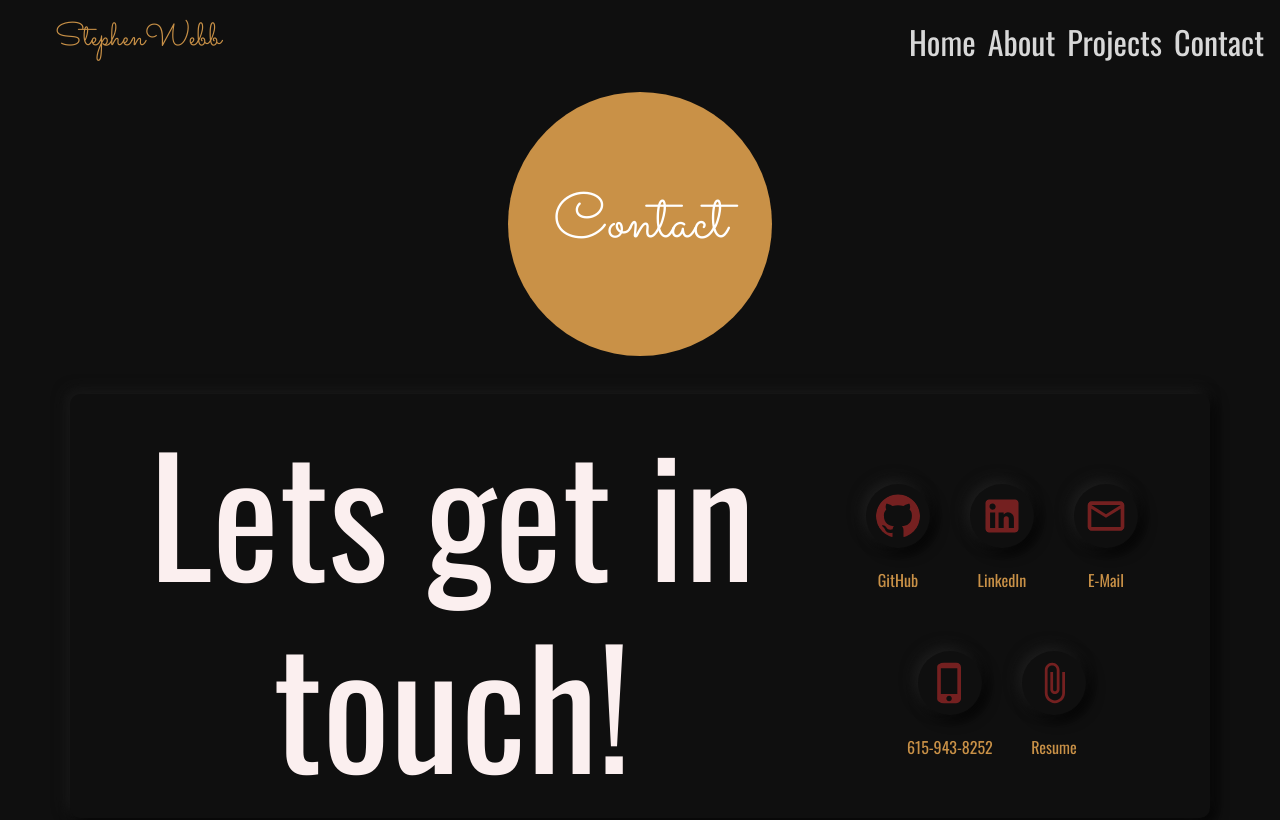
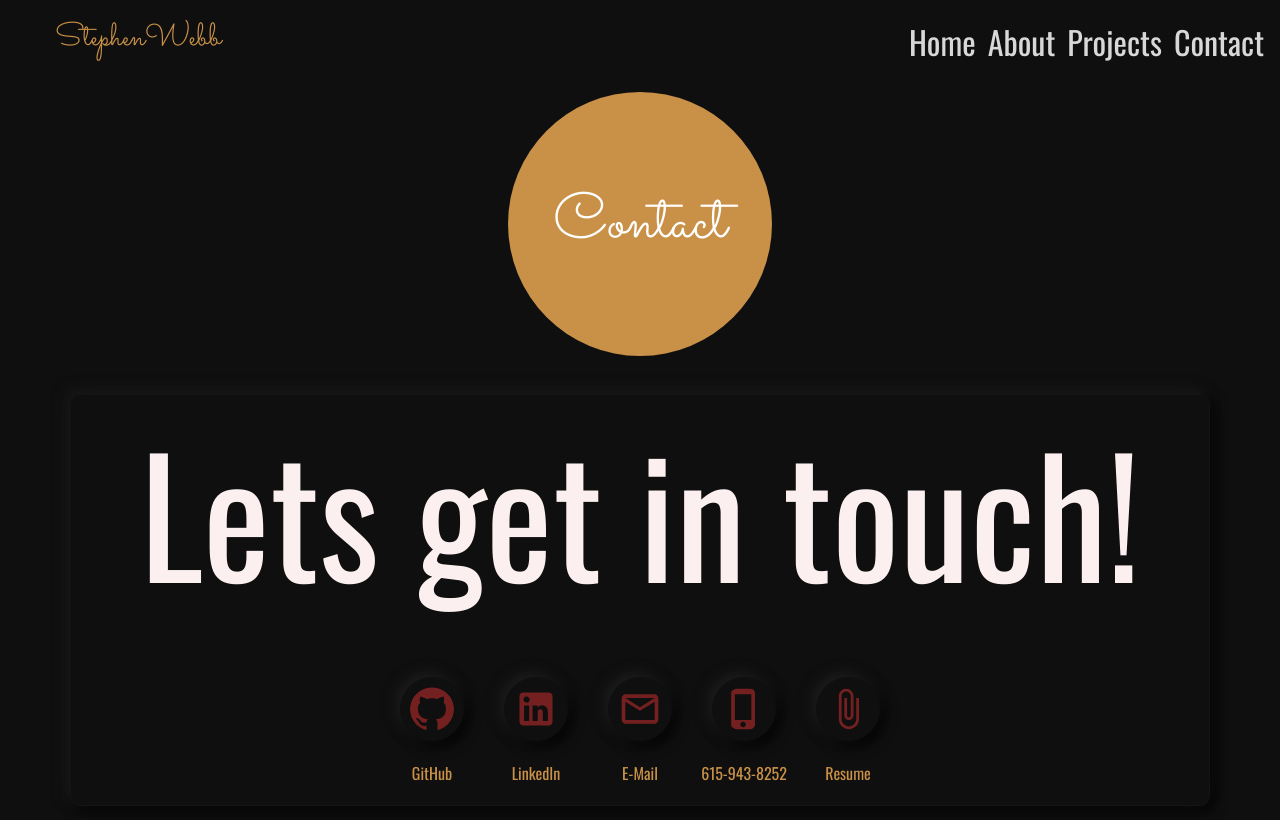
Before and after one commit to stevie2codes/React-portfolio, a React (Create React App) app: page /Contact in a window 1280 px wide. Shown: the top 820 px of the page. Built offline with nearby package versions, Linux system fonts and the light colour scheme.

Commit message:
fixed typos in about section and adjusted icons in contact section

```diff
--- a/src/App.css
+++ b/src/App.css
@@ -17,7 +17,7 @@
 }
 .nav-link:hover {
   color: rgb(201, 145, 71);
-  transform: scale(1.08);
+  transform: scale(1.1);
 }
 
 .card-body,
--- a/src/components/about/about.js
+++ b/src/components/about/about.js
@@ -14,12 +14,12 @@ function About(props) {
         <div className="aboutText row ">
           <p className="brand-state col-md-6 ">
             <span className="aboutSpan d-flex justify-content-center">
-              <span>AboutMe</span>
+              <span>About Me</span>
             </span>
             Full-stack Web Developer with a background in business ownership.
             While attaining a certificate for full-stack development at
             Vanderbilt University, I've discovered passions for creative design
-            diving deep into this feild of development. Excited for life long
+            diving deep into this field of development. Excited for life long
             journey into learning new technologies daily!
           </p>
           <div className="list col-md-6">
--- a/src/components/contact/contact.css
+++ b/src/components/contact/contact.css
@@ -1,7 +1,7 @@
 .contactContainer {
   text-align: center;
-  display: flex;
-  justify-content: center;
+  display: block;
+  margin-bottom: 40px;
   width: 90vw;
   height: auto;
   background-color: rgb(15, 15, 15);
@@ -9,14 +9,13 @@
   font-family: "Oswald", sans-serif;
   padding: 20px;
   border-radius: 10px;
+  border: 1px solid rgb(20, 20, 20);
   box-shadow: -4px -4px 14px rgb(26, 26, 26), 4px 4px 14px rgb(0, 0, 0);
 }
 .contactTextHead {
   font-size: 20vmin;
   display: flex;
   justify-content: center;
-  align-content: center;
-  align-items: center;
   text-align: center;
   margin: 0 auto;
   font-family: "Oswald", sans-serif;
@@ -25,6 +24,7 @@
 .homeIconList a {
   color: rgb(201, 145, 71);
   border: none;
+  text-decoration-color: rgb(116, 32, 32);
 }
 
 .GitHubIcon,
@@ -33,6 +33,7 @@
 .resumeIcon,
 .phoneIcon {
   color: rgb(116, 32, 32);
+  margin: auto;
 }
 .GitHubIcon:hover,
 .linkInIcon:hover,
@@ -44,4 +45,5 @@
   transform: scale(1.2);
   transition: ease-in-out;
   transition-duration: 0.2s;
+  text-decoration-line: overline;
 }
```
Also changed, not shown: src/components/home/home.css (+0 -16 lines).
